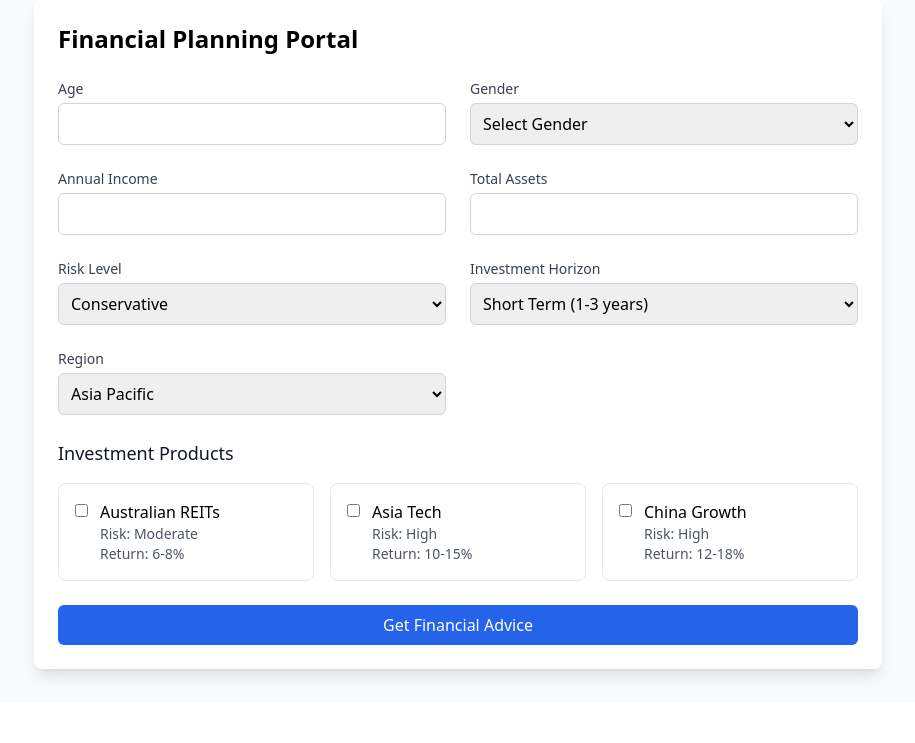
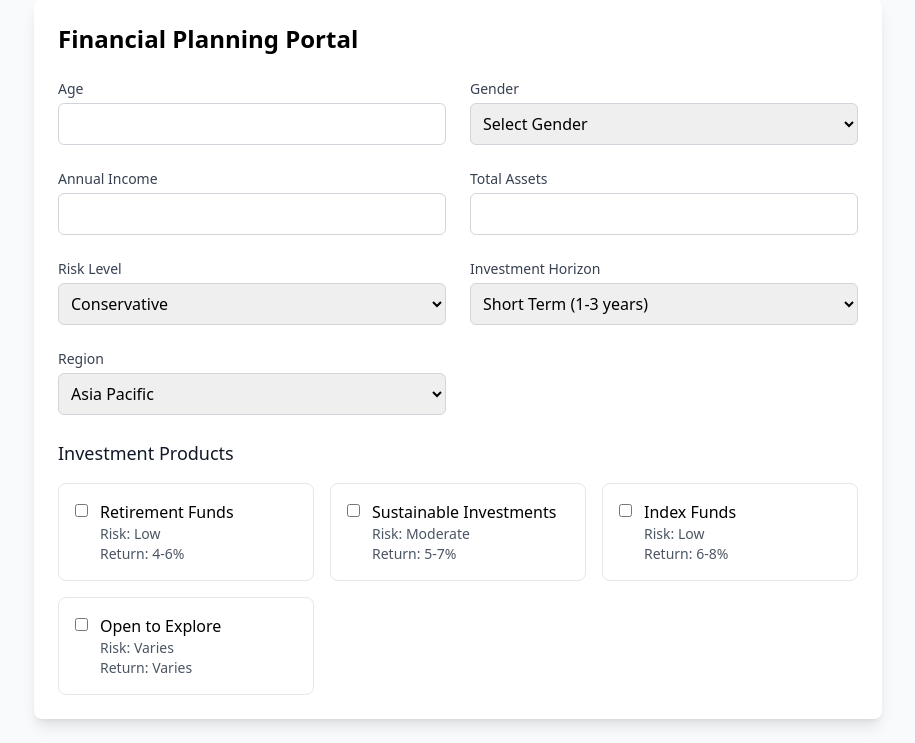
Before and after one commit to rachel45605/Group_assignment, a Flask app: page /financial-planning in a window 1280 px wide. Shown: the part 97-840 px from the top of the page, without its empty margins (182-1097 px from the left). Before the commit the page ends 778 px from the top, so only its background shows below. Run offline with Flask 3, Linux system fonts and the light colour scheme; some libraries are stand-ins or nearby versions.

Commit message:
Update financial_planning.html

```diff
--- a/templates/financial_planning.html
+++ b/templates/financial_planning.html
@@ -84,44 +84,51 @@
                 <!-- Portfolio Selection -->
                 <div class="mt-8">
                     <h3 class="text-lg font-medium text-gray-900 mb-4">Investment Products</h3>
+                    <form method="POST" action="{{ url_for('financial_planning') }}">
                         <div class="grid grid-cols-1 md:grid-cols-3 gap-4">
+                            <!-- General Portfolios -->
                             <div class="border rounded-lg p-4">
                                 <label class="flex items-start space-x-3">
-                                <input type="checkbox" name="portfolios[]" value="australian_reits" class="mt-1">
+                                    <input type="checkbox" name="portfolios[]" value="retirement_funds" class="mt-1">
                                     <div>
-                                    <h4 class="font-medium">Australian REITs</h4>
-                                    <p class="text-sm text-gray-600">Risk: Moderate</p>
-                                    <p class="text-sm text-gray-600">Return: 6-8%</p>
+                                        <h4 class="font-medium">Retirement Funds</h4>
+                                        <p class="text-sm text-gray-600">Risk: Low</p>
+                                        <p class="text-sm text-gray-600">Return: 4-6%</p>
                                     </div>
                                 </label>
                             </div>
                             <div class="border rounded-lg p-4">
                                 <label class="flex items-start space-x-3">
-                                <input type="checkbox" name="portfolios[]" value="asia_tech" class="mt-1">
+                                    <input type="checkbox" name="portfolios[]" value="sustainable_investments" class="mt-1">
                                     <div>
-                                    <h4 class="font-medium">Asia Tech</h4>
-                                    <p class="text-sm text-gray-600">Risk: High</p>
-                                    <p class="text-sm text-gray-600">Return: 10-15%</p>
+                                        <h4 class="font-medium">Sustainable Investments</h4>
+                                        <p class="text-sm text-gray-600">Risk: Moderate</p>
+                                        <p class="text-sm text-gray-600">Return: 5-7%</p>
                                     </div>
                                 </label>
                             </div>
                             <div class="border rounded-lg p-4">
                                 <label class="flex items-start space-x-3">
-                                <input type="checkbox" name="portfolios[]" value="china_growth" class="mt-1">
+                                    <input type="checkbox" name="portfolios[]" value="index_funds" class="mt-1">
                                     <div>
-                                    <h4 class="font-medium">China Growth</h4>
-                                    <p class="text-sm text-gray-600">Risk: High</p>
-                                    <p class="text-sm text-gray-600">Return: 12-18%</p>
+                                        <h4 class="font-medium">Index Funds</h4>
+                                        <p class="text-sm text-gray-600">Risk: Low</p>
+                                        <p class="text-sm text-gray-600">Return: 6-8%</p>
                                     </div>
                                 </label>
                             </div>
+
+                            <!-- Exploration Option -->
+                            <div class="border rounded-lg p-4">
+                                <label class="flex items-start space-x-3">
+                                    <input type="checkbox" name="portfolios[]" value="open_to_explore" class="mt-1">
+                                    <div>
+                                        <h4 class="font-medium">Open to Explore</h4>
+                                        <p class="text-sm text-gray-600">Risk: Varies</p>
+                                        <p class="text-sm text-gray-600">Return: Varies</p>
                                     </div>
+                                </label>
                             </div>
-
-                <button type="submit" class="w-full bg-blue-600 text-white py-2 px-4 rounded-md hover:bg-blue-700">
-                    Get Financial Advice
-                </button>
-            </form>
 
             <!-- Advice Output -->
             <div id="adviceOutput" class="mt-8 hidden">
```
Lines whose indentation alone changed are shown as unchanged.
